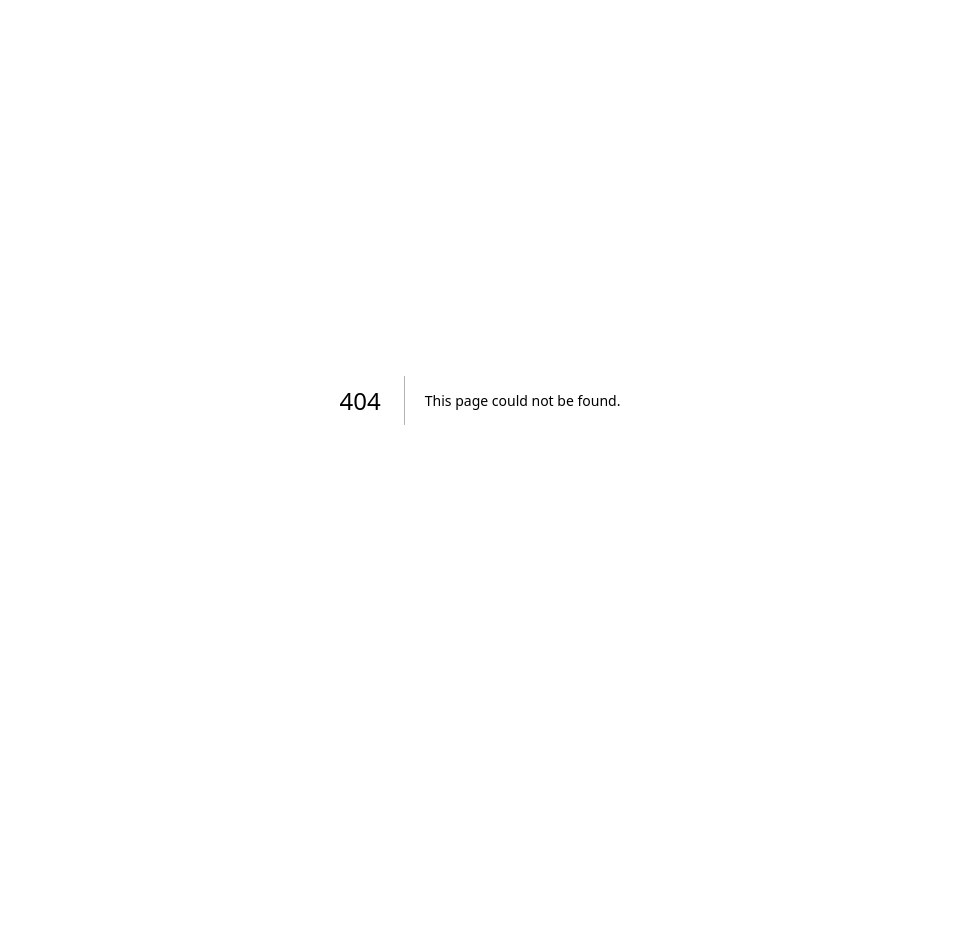
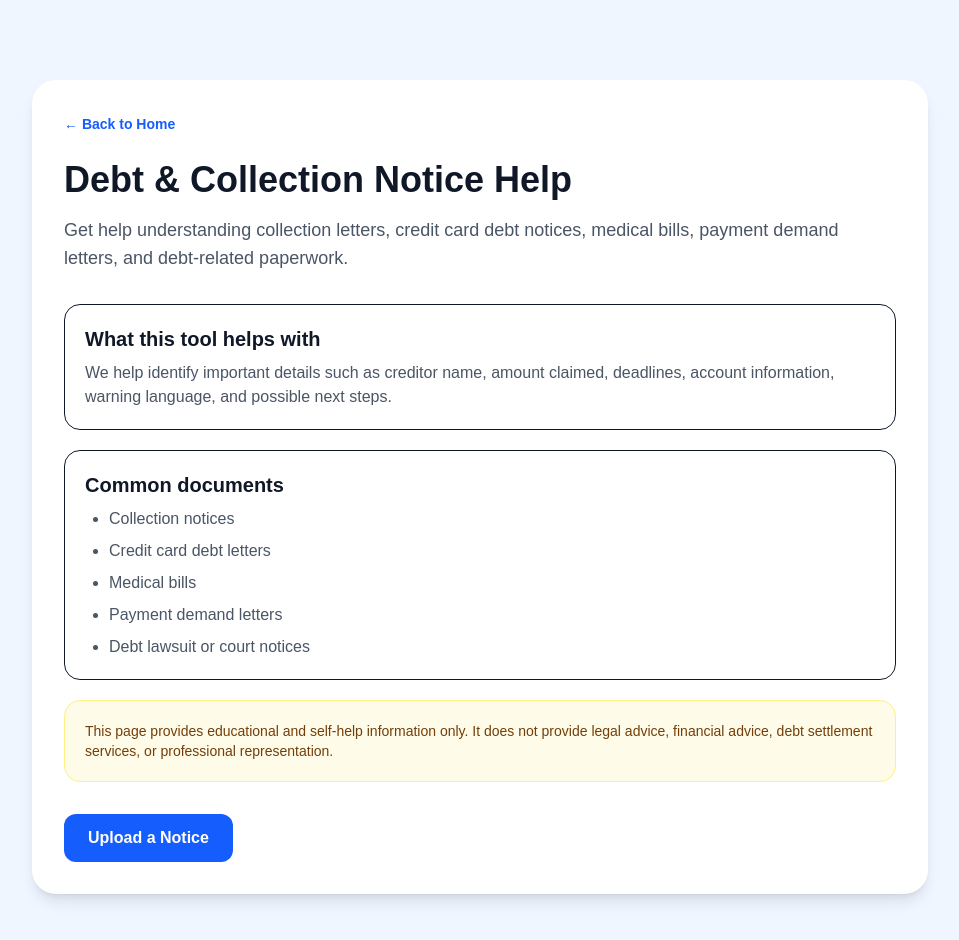
Before and after one commit to betterwork7777/csds-site, a Next.js app: page /debt in a window 1280 px wide. Before the commit this address had no page. Shown: the top 940 px of the page, without its empty margins (160-1119 px from the left). Before the commit the page ends 800 px from the top, so only its background shows below. Built offline with nearby package versions, Linux system fonts and the light colour scheme.

Commit message:
Create DebtPage component for debt assistance

```diff
--- /dev/null
+++ b/src/app/debt/page.tsx
@@ -0,0 +1,55 @@
+export default function DebtPage() {
+  return (
+    <main className="min-h-screen bg-blue-50 px-6 py-20 text-gray-900">
+      <div className="mx-auto max-w-4xl rounded-3xl bg-white p-8 shadow-lg">
+        <a href="/" className="text-sm font-semibold text-blue-600">
+          ← Back to Home
+        </a>
+
+        <h1 className="mt-6 text-4xl font-bold">
+          Debt & Collection Notice Help
+        </h1>
+
+        <p className="mt-4 text-lg text-gray-600">
+          Get help understanding collection letters, credit card debt notices,
+          medical bills, payment demand letters, and debt-related paperwork.
+        </p>
+
+        <div className="mt-8 space-y-5">
+          <div className="rounded-2xl border p-5">
+            <h2 className="text-xl font-bold">What this tool helps with</h2>
+            <p className="mt-2 text-gray-600">
+              We help identify important details such as creditor name, amount
+              claimed, deadlines, account information, warning language, and
+              possible next steps.
+            </p>
+          </div>
+
+          <div className="rounded-2xl border p-5">
+            <h2 className="text-xl font-bold">Common documents</h2>
+            <ul className="mt-2 list-disc space-y-2 pl-6 text-gray-600">
+              <li>Collection notices</li>
+              <li>Credit card debt letters</li>
+              <li>Medical bills</li>
+              <li>Payment demand letters</li>
+              <li>Debt lawsuit or court notices</li>
+            </ul>
+          </div>
+
+          <div className="rounded-2xl border border-yellow-200 bg-yellow-50 p-5 text-sm text-yellow-900">
+            This page provides educational and self-help information only. It
+            does not provide legal advice, financial advice, debt settlement
+            services, or professional representation.
+          </div>
+        </div>
+
+        <a
+          href="/#upload"
+          className="mt-8 inline-block rounded-xl bg-blue-600 px-6 py-3 font-semibold text-white hover:bg-blue-700"
+        >
+          Upload a Notice
+        </a>
+      </div>
+    </main>
+  );
+}
```
